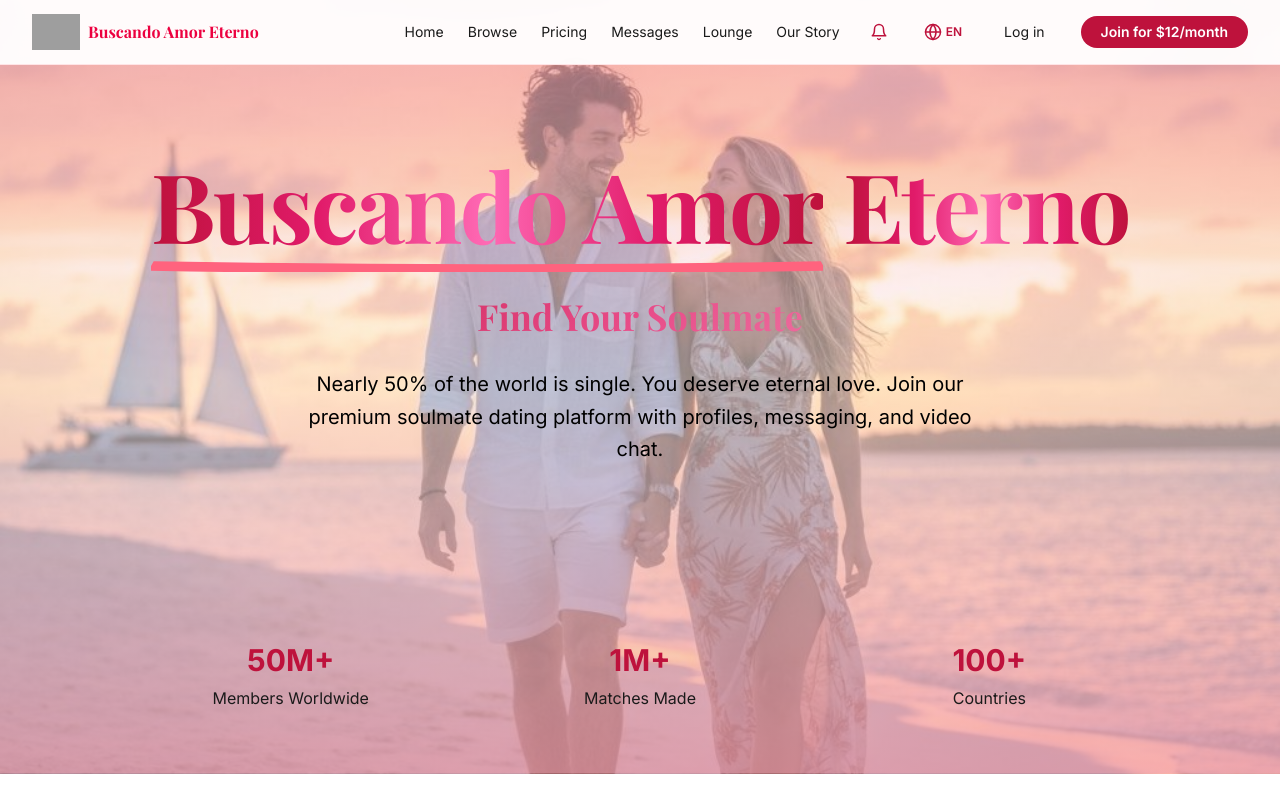
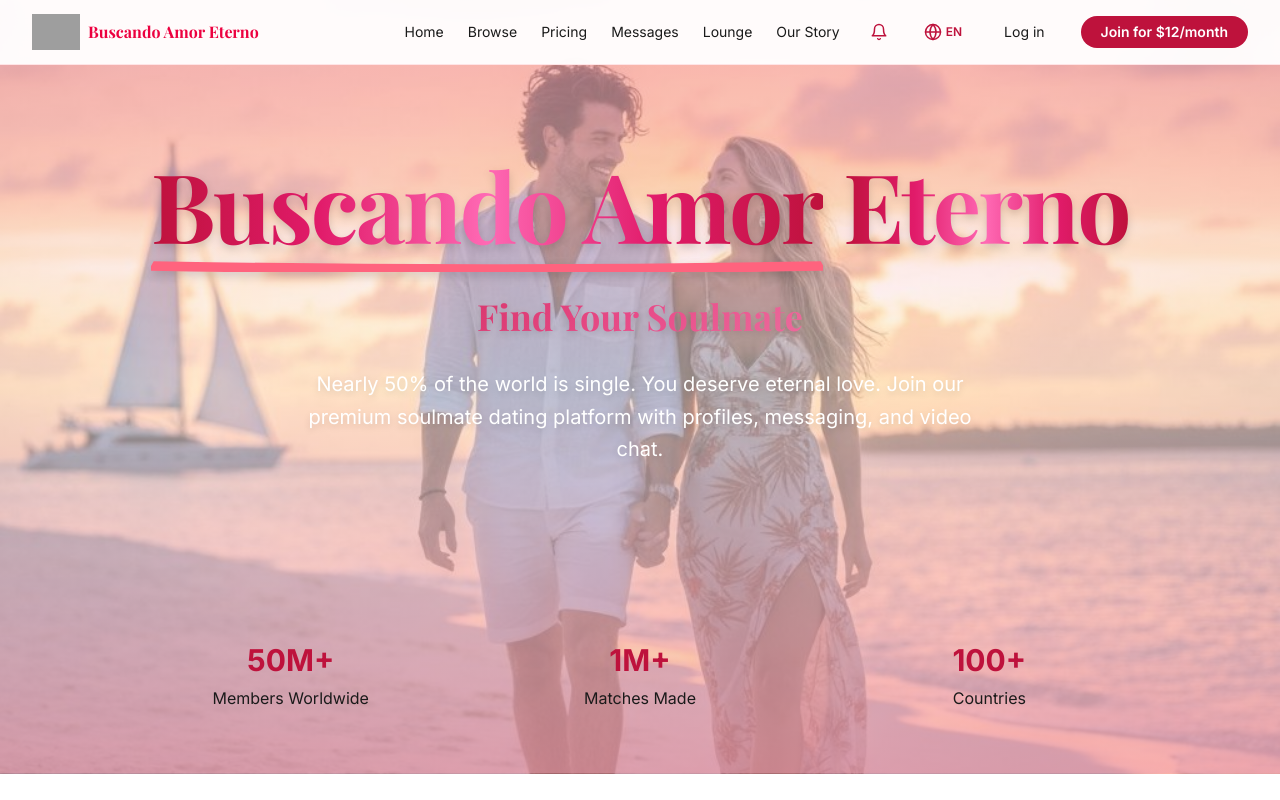
Before and after one commit to davisbryan595-lang/buscando-amor-eterno, a Next.js app: page / in a window 1280 px wide. Shown: the top 800 px of the page. Built offline with nearby package versions, Linux system fonts and the light colour scheme; grey boxes are pictures that could not be loaded; a web font is replaced by a local one.

Commit message:
completionId: cgen-78c8e97ffd174f6ea5ad2aee736ed944
cgen-78c8e97ffd174f6ea5ad2aee736ed944

```diff
--- a/components/hero.tsx
+++ b/components/hero.tsx
@@ -116,7 +116,7 @@ export default function Hero() {
       </div>
 
       <div className="w-full max-w-5xl mx-auto text-center relative z-20">
-        <h1 ref={titleRef} className="text-4xl sm:text-5xl md:text-7xl lg:text-8xl font-playfair font-bold mb-6 md:mb-8 leading-tight tracking-tight">
+        <h1 ref={titleRef} className="text-4xl sm:text-5xl md:text-7xl lg:text-8xl font-playfair font-bold mb-6 md:mb-8 leading-tight tracking-tight text-white drop-shadow-lg">
           <span className="hero-title-gradient relative inline-block">
             {t('hero.title').split(' ').slice(0, 2).join(' ')}
             <svg className="absolute -bottom-2 left-0 w-full h-3 text-rose-400 dark:text-pink-300 -z-10" viewBox="0 0 100 10" preserveAspectRatio="none">
@@ -124,11 +124,11 @@ export default function Hero() {
             </svg>
           </span> <span className="hero-title-gradient">{t('hero.title').split(' ').slice(2).join(' ')}</span>
         </h1>
-        <h2 ref={subtitleRef} className="text-xl sm:text-2xl md:text-4xl font-playfair font-bold mb-6 md:mb-8 hero-subtitle-gradient">
+        <h2 ref={subtitleRef} className="text-xl sm:text-2xl md:text-4xl font-playfair font-bold mb-6 md:mb-8 hero-subtitle-gradient drop-shadow-md">
           {t('hero.subtitle')}
         </h2>
 
-        <p ref={descriptionRef} className="text-base sm:text-lg md:text-xl text-black dark:text-slate-300 mb-8 md:mb-12 max-w-2xl mx-auto leading-relaxed">
+        <p ref={descriptionRef} className="text-base sm:text-lg md:text-xl text-white drop-shadow-md mb-8 md:mb-12 max-w-2xl mx-auto leading-relaxed">
           {t('hero.description')}
         </p>
 
```
